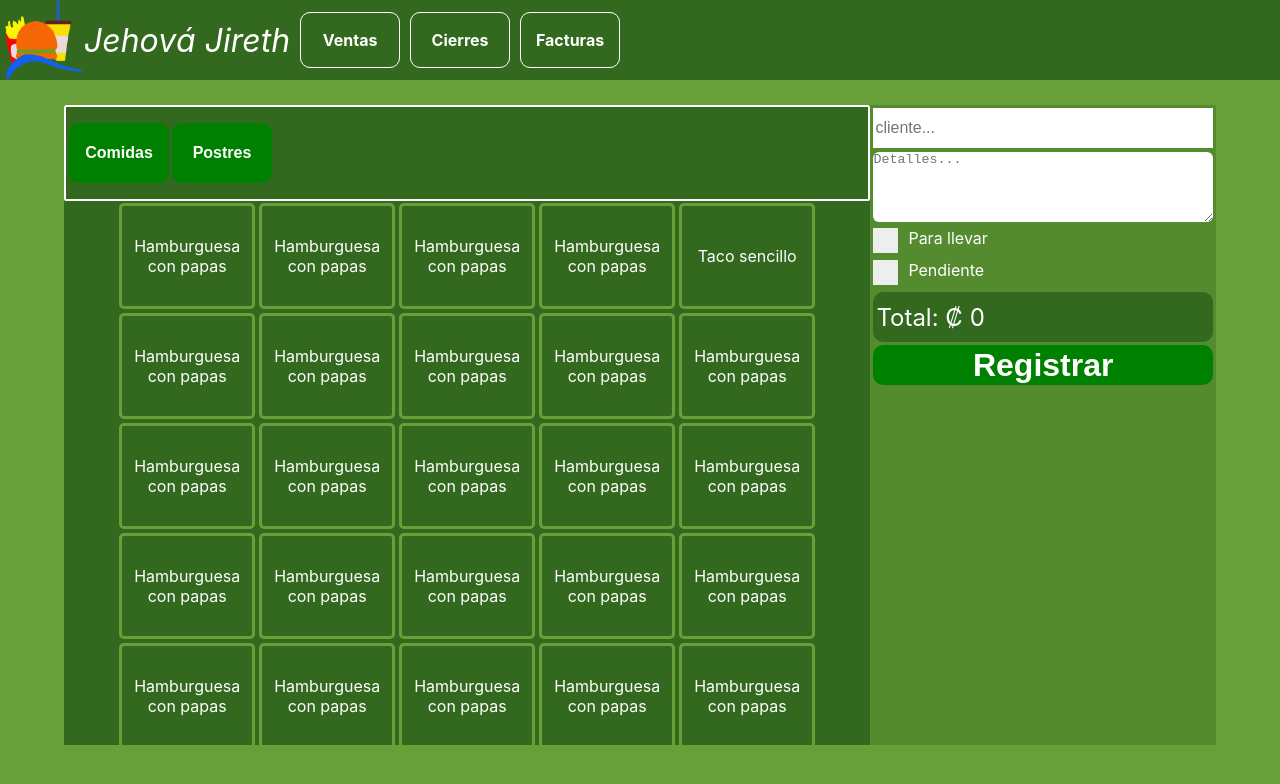
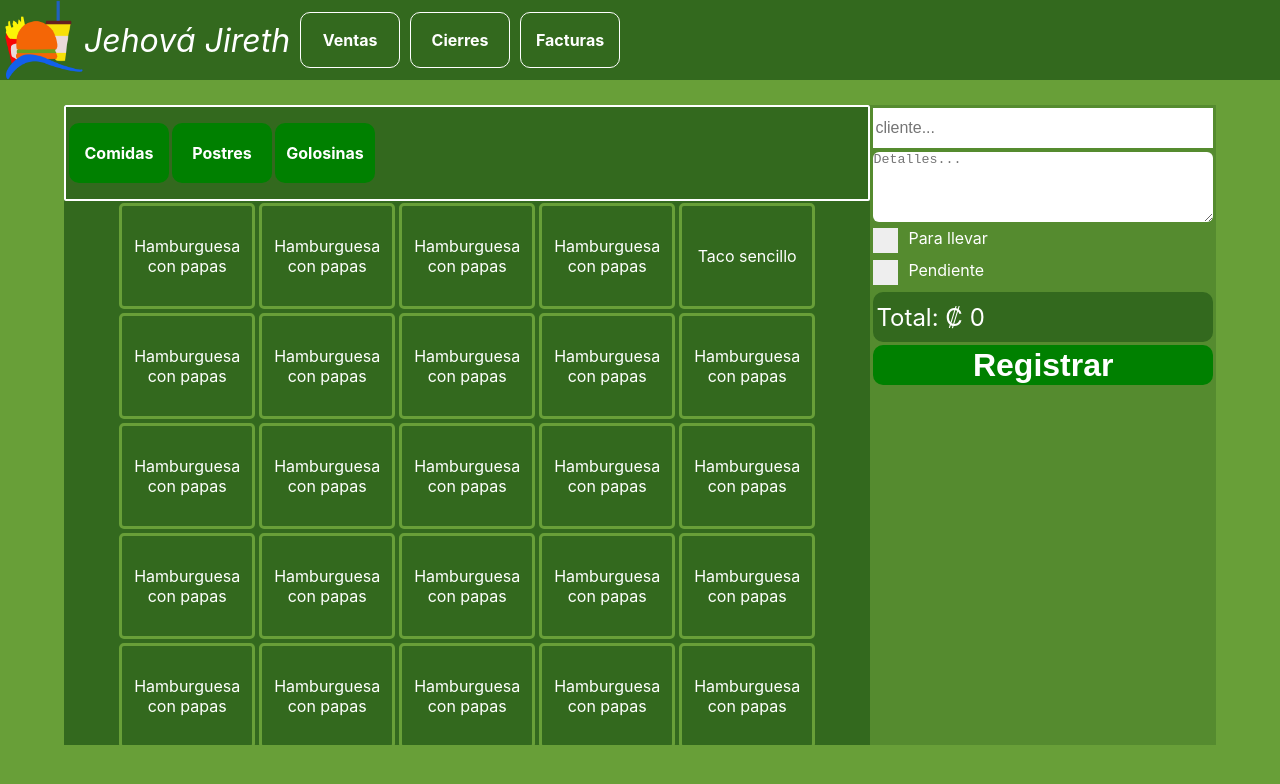
Before and after one commit to bryan2893/front-jehova-jireth-manager, a React (Create React App) app: page /app/sales in a window 1280 px wide. Shown: the top 784 px of the page. Built offline with nearby package versions, Linux system fonts and the light colour scheme.

Commit message:
everything works good with router match object.

```diff
--- a/src/components/Home/Body/Body.js
+++ b/src/components/Home/Body/Body.js
@@ -5,18 +5,22 @@ import './Body.css';
 import SalesWindow from '../SalesWindow/SalesWindow';
 
 const FacturasWindow = function(props){
+    {console.log("El url de facturas es = "+props.match.url)}
     return (
         <h1>FACTURAS</h1>
     );
 }
 
-const Body = () => (
+const Body = function(props){
+    {console.log("El cuerpo tiene la url = "+props.match.url)}
+    return (
         <div className="Body-container">
             <Switch>
-                <Route path="/app/sales" component={SalesWindow} />
+                <Route path="/app/sales" component = {SalesWindow}/>
                 <Route path="/app/facturas" component={FacturasWindow} />
             </Switch>
         </div>
     );
+};
 
 export default Body;
--- a/src/components/Home/Header/Header.js
+++ b/src/components/Home/Header/Header.js
@@ -4,13 +4,14 @@ import logo from '../../../test-images/logo.png';
 import {Link} from 'react-router-dom';
 
 const Header = function(props){
+    {console.log(`url = ${props.match.url}`)}
     return (
         <header className="Header-topnav">
             <img className="Header-logo" alt="img" src={logo} />
             <span className="Header-brandName">Jehová Jireth</span>
-            <Link className="Header-link" to="/app/sales">Ventas</Link>
-            <Link className="Header-link" to="/app/cierres">Cierres</Link>
-            <Link className="Header-link" to="/app/facturas">Facturas</Link>
+            <Link className="Header-link" to={`${props.match.url}/sales`}>Ventas</Link>
+            <Link className="Header-link" to={`${props.match.url}/cierres`}>Cierres</Link>
+            <Link className="Header-link" to={`${props.match.url}/facturas`}>Facturas</Link>
         </header>
     );
 };
--- a/src/components/Home/Home.js
+++ b/src/components/Home/Home.js
@@ -4,11 +4,14 @@ import './Home.css';
 import Header from './Header/Header';
 import Body from './Body/Body';
 
-const Home = () => (
+const Home = (props) => {
+    {console.log(props.match.isExact)}
+    return (
         <React.Fragment>
-            <Header />
-            <Body />
+            <Header match={props.match}/>
+            <Body match={props.match}/>
         </React.Fragment>
-    );
+    )
+};
 
 export default Home;
--- a/src/components/Home/SalesWindow/SalesWindow.js
+++ b/src/components/Home/SalesWindow/SalesWindow.js
@@ -7,15 +7,18 @@ import ShopingCalculator from './shopingCalculator/shopingCalculator';
 
 import {connect} from 'react-redux';
 
-const mapStateToProps = state => {
-    return {salesWindowState:state.salesWindowState}
+const mapStateToProps = (state,props) => {
+    return {
+        salesWindowState:state.salesWindowState,
+        props:props
+    }
 };
 
-const connectedSalesWindow = function({salesWindowState}){
+const connectedSalesWindow = function({salesWindowState,props}){
 
     return (
         <React.Fragment>
-            <Viewer foodList={salesWindowState.actualFoodList}/>
+            <Viewer foodList={salesWindowState.actualFoodList} match={props.match}/>
             <ShopingCart shopItems={salesWindowState.shopingCartList} total={salesWindowState.totalPurchase} />
             <ShopingCalculator calculatorProperties={salesWindowState.calculator} />
         </React.Fragment>
--- a/src/components/Home/SalesWindow/meal-viewer/Viewer.js
+++ b/src/components/Home/SalesWindow/meal-viewer/Viewer.js
@@ -4,9 +4,10 @@ import './Viewer.css';
 import ViewerHeader from './ViewerHeader/ViewerHeader';
 
 const Viewer = function(props){
+    {console.log("Url en el componente viewer= "+props.match.url)}
     return (
         <div className="Viewer-container">
-            <ViewerHeader categories={[{categoryId:1,name:"Comidas"},{categoryId:2,name:"Postres"}]}/>
+            <ViewerHeader match={props.match} categories={[{categoryId:1,name:"Comidas"},{categoryId:2,name:"Postres"},{categoryId:3,name:"Golosinas"}]}/>
             <div className="Viewer-subContainer">
                 <div className="Viewer-productsContainer">
                     {props.foodList.map( (fod) => <Card key={fod.id} food={fod}/> )}
--- a/src/components/Home/SalesWindow/meal-viewer/ViewerHeader/ViewerHeader.css
+++ b/src/components/Home/SalesWindow/meal-viewer/ViewerHeader/ViewerHeader.css
@@ -16,16 +16,18 @@
     border-radius: 2px;
 }
 
-.ViewerHeader-filterContainer button{
+.ViewerHeader-link{
     height: 70%;
     width: 100px;
     min-width: 100px;
     margin: 0px 3px 0px 0px;
     border-radius: 10px;
-    border: none;
     background-color: green;
     color: white;
     font-weight: bold;
     font-size: 1em;
-    outline: none;
+    text-decoration: none;
+    display: flex;
+    justify-content: center;
+    align-items: center;
 }
--- a/src/components/Home/SalesWindow/meal-viewer/ViewerHeader/ViewerHeader.js
+++ b/src/components/Home/SalesWindow/meal-viewer/ViewerHeader/ViewerHeader.js
@@ -1,10 +1,12 @@
 import React from 'react';
 import './ViewerHeader.css';
+import {Link} from 'react-router-dom';
 
 const ViewerHeader = function(props){
+    {console.log("En el ViewerHeader url es = "+props.match.url)}
     return (
         <div className="ViewerHeader-filterContainer">
-            {props.categories.map((category) => <button key={category.categoryId}>{category.name}</button>)}
+            {props.categories.map((category) => <Link to={`${props.match.url}/${category.categoryId}`} className="ViewerHeader-link" key={category.categoryId}>{category.name}</Link>)}
         </div>
     );
 };
```
